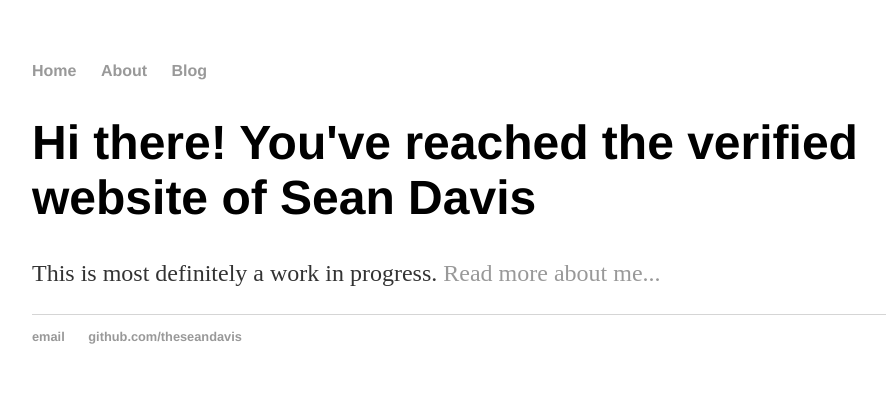
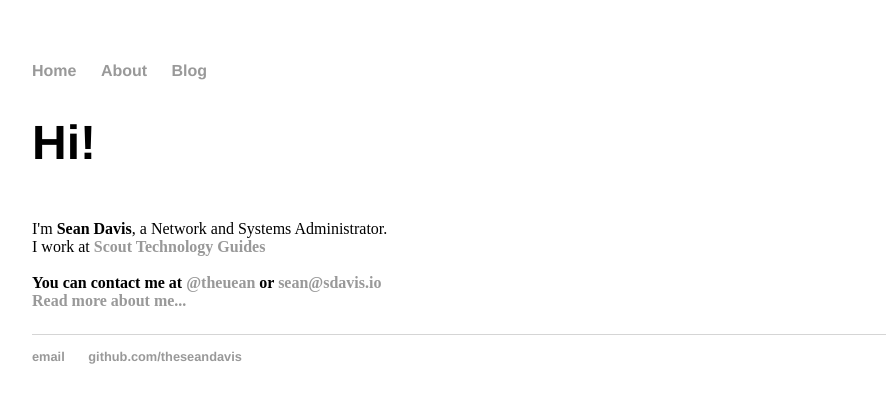
Before and after one commit to theseandavis/theseandavis.github.io, a Jekyll site: the page built from index.html, in a window 1280 px wide. Shown: the top 403 px of the page, without its empty margins (160-1046 px from the left). Built offline with Jekyll 4.4.1, drawn with Linux system fonts in a browser that asks for light colours.

Commit message:
Update index.html

```diff
--- a/index.html
+++ b/index.html
@@ -4,6 +4,11 @@ title: Sean Davis
 ---
 
 		<div class="blurb">
-			<h1>Hi there! You've reached the verified website of Sean Davis</h1>
-			<p>This is most definitely a work in progress. <a href="/about">Read more about me...</a></p>
+			<h1>Hi!</h1>
+			<br>I'm <b>Sean Davis</b>, a Network and Systems Administrator.
+			<br>I work at <b><a href="https://scouttg.com">Scout Technology Guides</a>
+			<br>
+			<br>You can contact me at <b><a href="https://twitter.com/theuean">@theuean</b></a> or <b><a href="mailto:sean@sdavis.io">sean@sdavis.io</a></b>
+			<br>
+			<a href="/about">Read more about me...</a></p>
 		</div>
```
